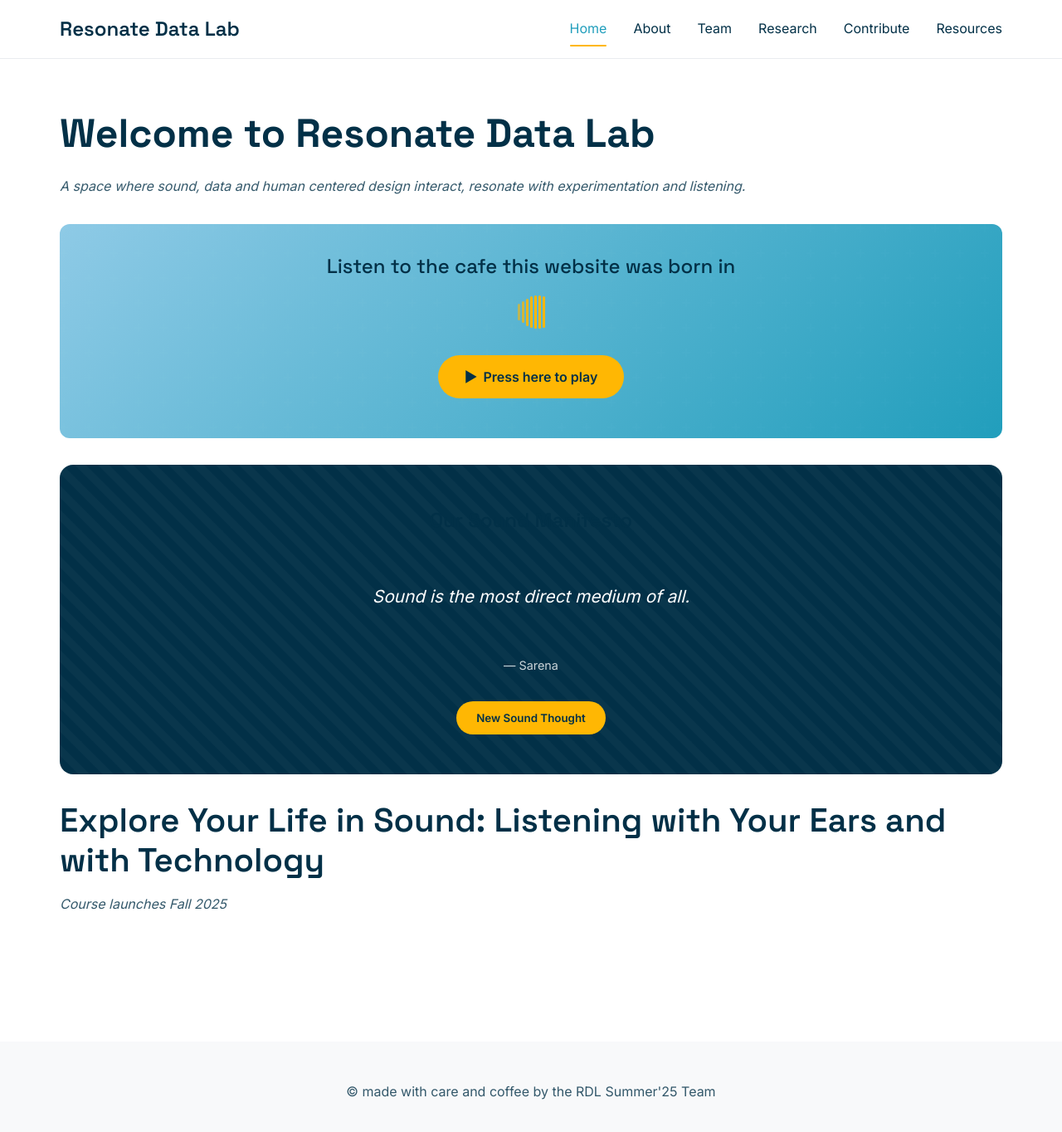
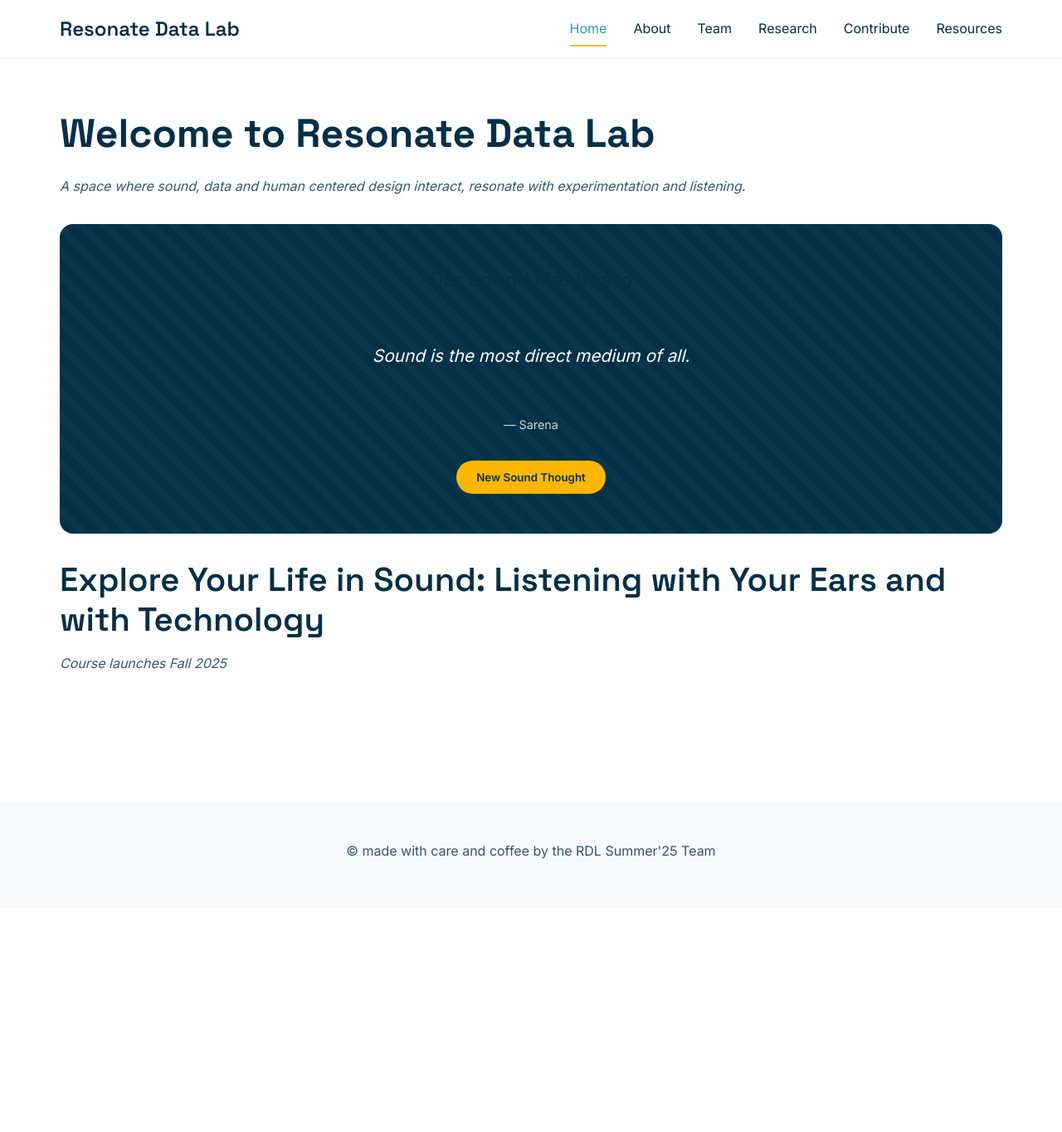
Before and after one commit to a421loop/Resonate-Data-Lab-Website-STRUCTURE, a Jekyll site: the page built from index.md, in a window 1280 px wide and 1378 px high. Shown: the top 1364 px of the window at 83% size. Built offline with Jekyll 4.4.1, drawn with Linux system fonts in a browser that asks for light colours.

Commit message:
Update index.md

```diff
--- a/index.md
+++ b/index.md
@@ -6,24 +6,6 @@
 # Welcome to Resonate Data Lab
 
 *A space where sound, data and human centered design interact, resonate with experimentation and listening.*
-
-<div class="audio-section">
-  <h3>Listen to the cafe this website was born in</h3>
-  <div class="waveform">
-    <div class="waveform-bar"></div>
-    <div class="waveform-bar"></div>
-    <div class="waveform-bar"></div>
-    <div class="waveform-bar"></div>
-    <div class="waveform-bar"></div>
-    <div class="waveform-bar"></div>
-    <div class="waveform-bar"></div>
-  </div>
-  <button class="play-button" onclick="playAudio('cafe-audio')">Press here to play</button>
-  <audio id="cafe-audio" style="display: none;">
-    <source src="/assets/Colville Street Patisserie 2.m4a" type="audio/mp4">
-    Your browser does not support the audio element.
-  </audio>
-</div>
 
 <div class="manifesto-section">
   <div class="manifesto-content">
```
